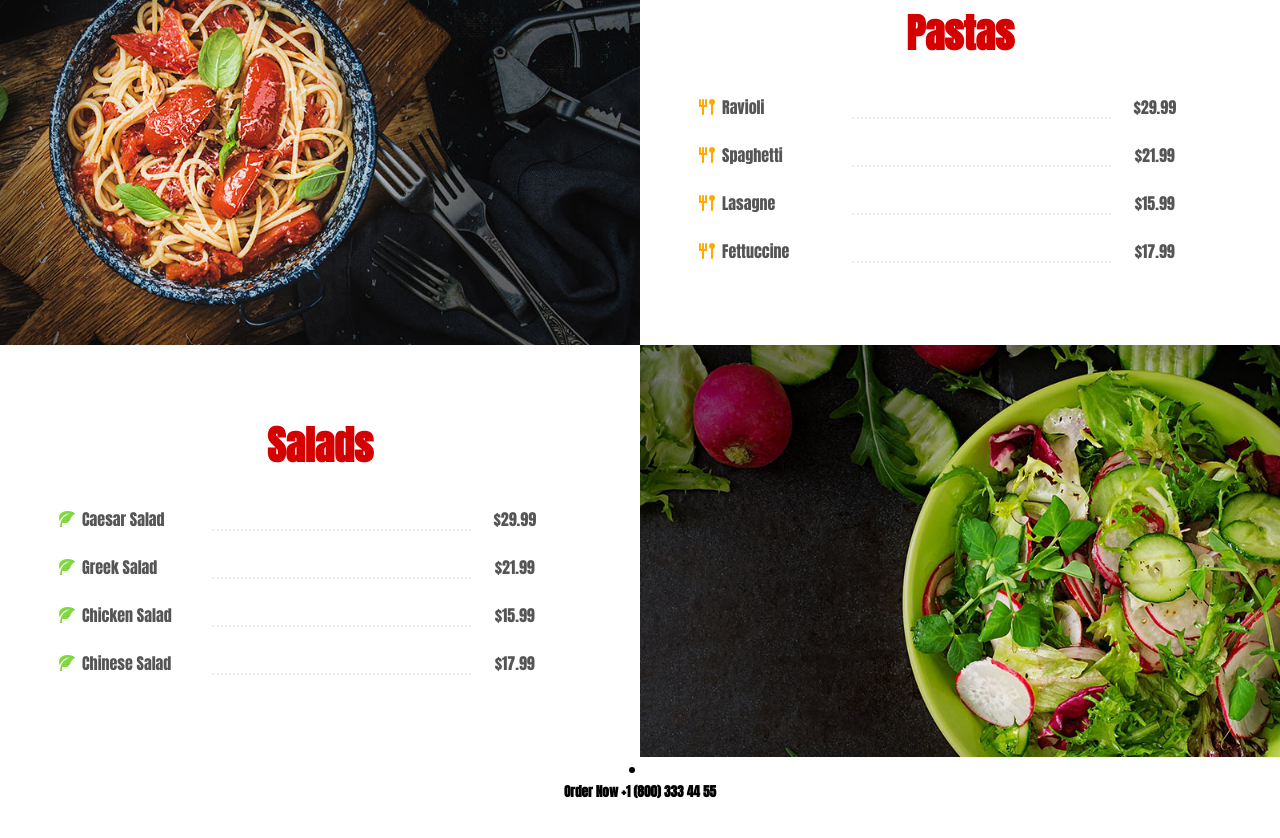
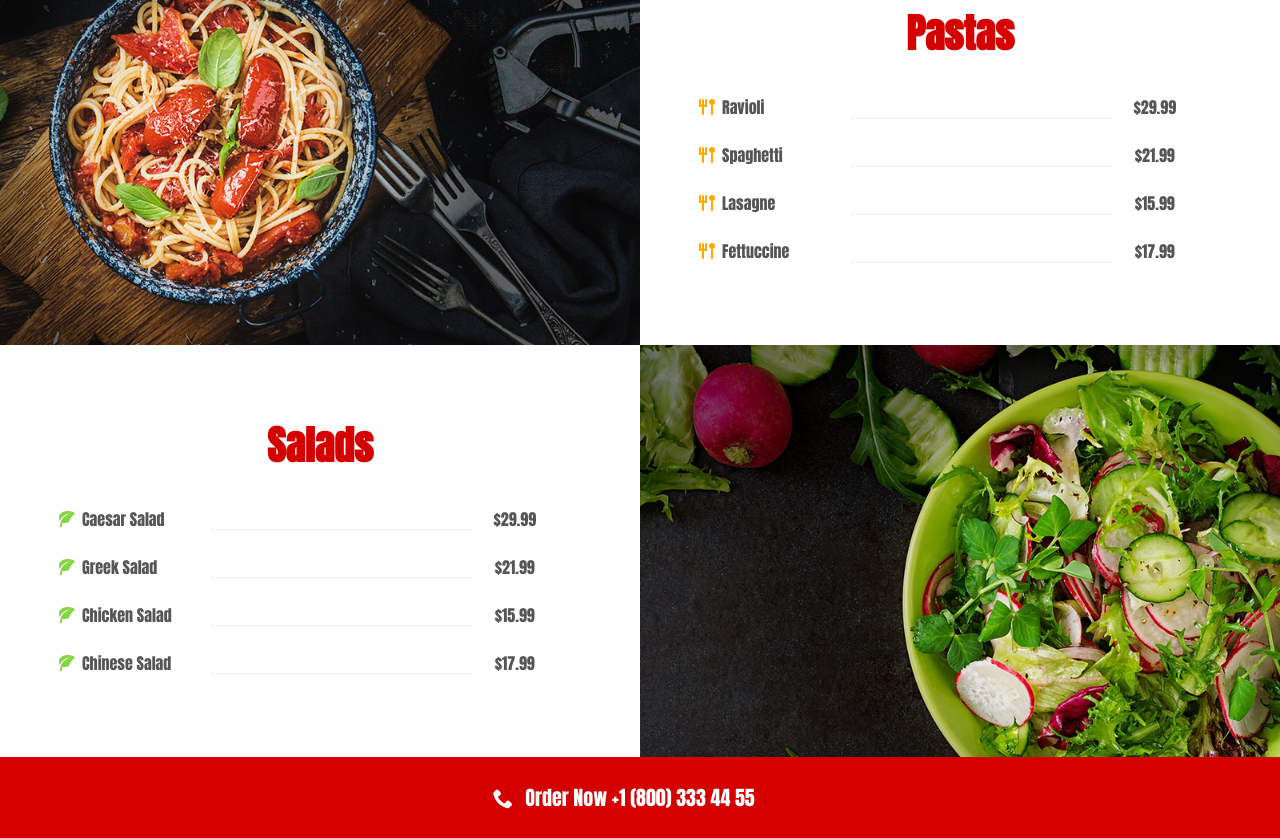
Before and after one commit to nawalnasarullah/fast-food-clone-layout, a plain HTML site: page index.html in a window 1280 px wide. Shown: the part 2348-3186 px from the top of the page. Before the commit the page ends 3149 px from the top, so only its background shows below. Drawn offline with Linux system fonts and the light colour scheme; files whose address does not match are found by name.

Commit message:
footer timeS

```diff
--- a/assets/css/style.css
+++ b/assets/css/style.css
@@ -379,7 +379,7 @@ body{
 .red-stripe{
     position: absolute;
     z-index: 1;
-    padding: 20px;
+    padding: 25px;
     left: 0;
     bottom: 0;
     right: 0;
@@ -492,3 +492,36 @@ body{
     right: 99%;
     bottom: 16px;
 }
+
+.order-now-stripe{
+    padding: 25px;
+    background-color: var(--red-color);
+}
+
+.order-now-stripe a{
+    display: inline-block;
+    text-decoration: none;
+}
+
+.order-now-stripe a h5{
+    display: inline-block;
+    color: var(--white);
+    font-weight: 100;
+    font-size: 20px;
+    transition: transform 0.4s ease-in-out;
+    position: relative;
+    padding: 0 12px;
+}
+
+.order-now-stripe a h5::before{
+    font-family: 'icomoon' !important;
+    content: '\e942';
+    color: var(--white);
+    position: absolute;
+    right: 100%;
+    bottom: 5px;
+}
+
+.order-now-stripe a h5:hover{
+    transform: scale(1.2);
+}
--- a/index.html
+++ b/index.html
@@ -310,7 +310,9 @@
             </div><!-- /.food-section -->
 
             <div class="order-now-stripe">
-                <li><h5>Order Now +1 (800) 333 44 55</h5></li>
+                <a href="">
+                    <h5>Order Now +1 (800) 333 44 55</h5>
+                </a>
             </div><!-- /.order-now-stripe -->
 
 
@@ -320,7 +322,6 @@
         </main><!-- /.main -->
 
         <footer class="footer">
-
         </footer><!-- /.footer  -->
 
 
```
